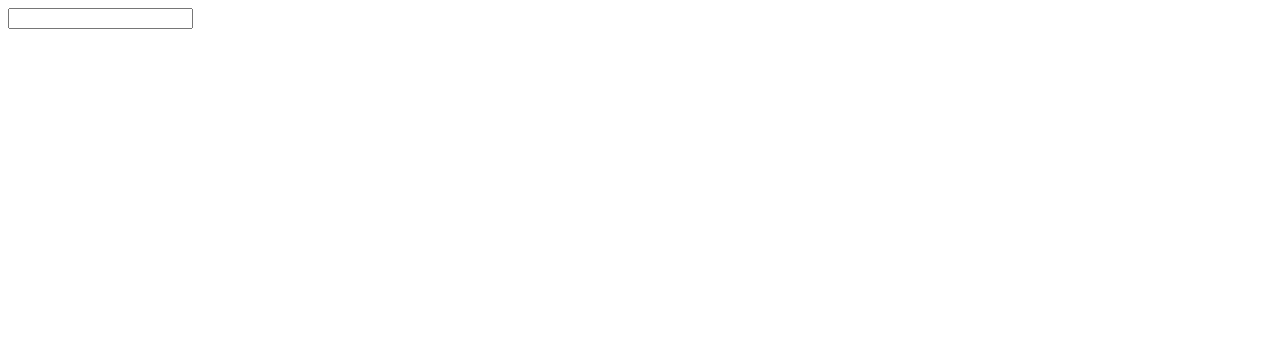
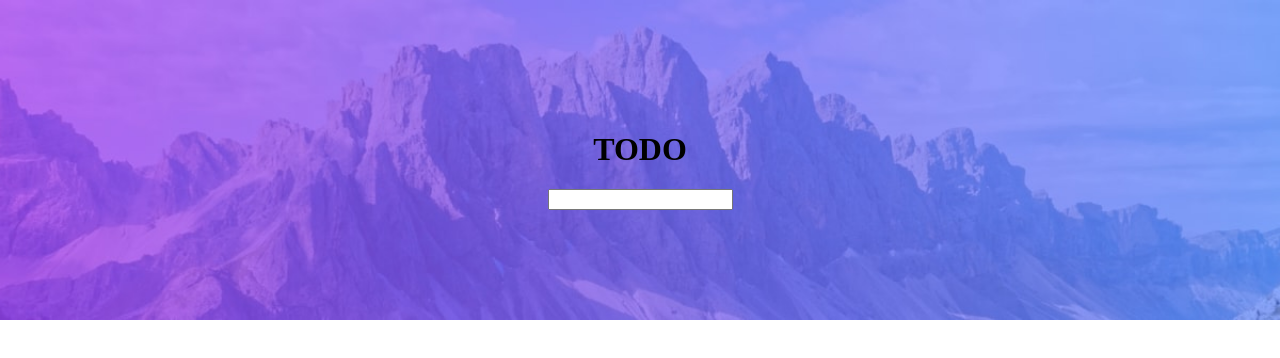
Before and after one commit to ariannalillie/FEM-todo-app, a React (Create React App) app: page / in a window 1280 px wide. Shown: the top 358 px of the page. Built offline with nearby package versions, Linux system fonts and the light colour scheme.

Commit message:
default styling for body and add light background image

```diff
--- a/src/App.css
+++ b/src/App.css
@@ -1,38 +1,14 @@
-.App {
-  text-align: center;
+body {
+  margin: 0;
+  padding: 0;
 }
 
-.App-logo {
-  height: 40vmin;
-  pointer-events: none;
-}
-
-@media (prefers-reduced-motion: no-preference) {
-  .App-logo {
-    animation: App-logo-spin infinite 20s linear;
-  }
-}
-
-.App-header {
-  background-color: #282c34;
-  min-height: 100vh;
+.todo-list {
+  background: url('./images/bg-desktop-light.jpg') no-repeat center;
+  background-size: cover;
+  height: 40vh;
   display: flex;
   flex-direction: column;
+  justify-content: center;
   align-items: center;
-  justify-content: center;
-  font-size: calc(10px + 2vmin);
-  color: white;
 }
-
-.App-link {
-  color: #61dafb;
-}
-
-@keyframes App-logo-spin {
-  from {
-    transform: rotate(0deg);
-  }
-  to {
-    transform: rotate(360deg);
-  }
-}
--- a/src/App.js
+++ b/src/App.js
@@ -12,6 +12,7 @@
 
   return (
     <div className="todo-list">
+      <h1 className="header">TODO</h1>
       <input type="text" onKeyDown={(e) => handleKeyDown(e)} />
       {todos.map((todo, idx) =>  {
         return <div key={idx}>{todo}</div>;
```
